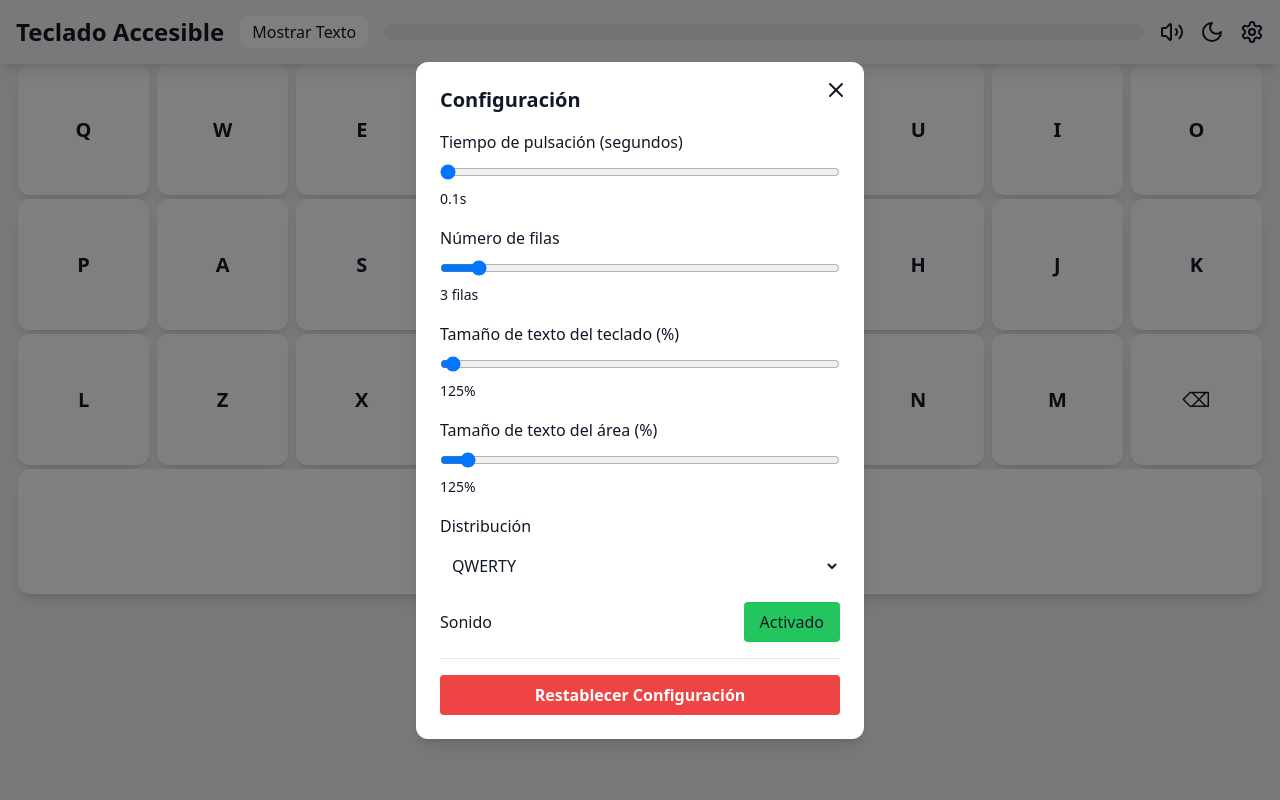
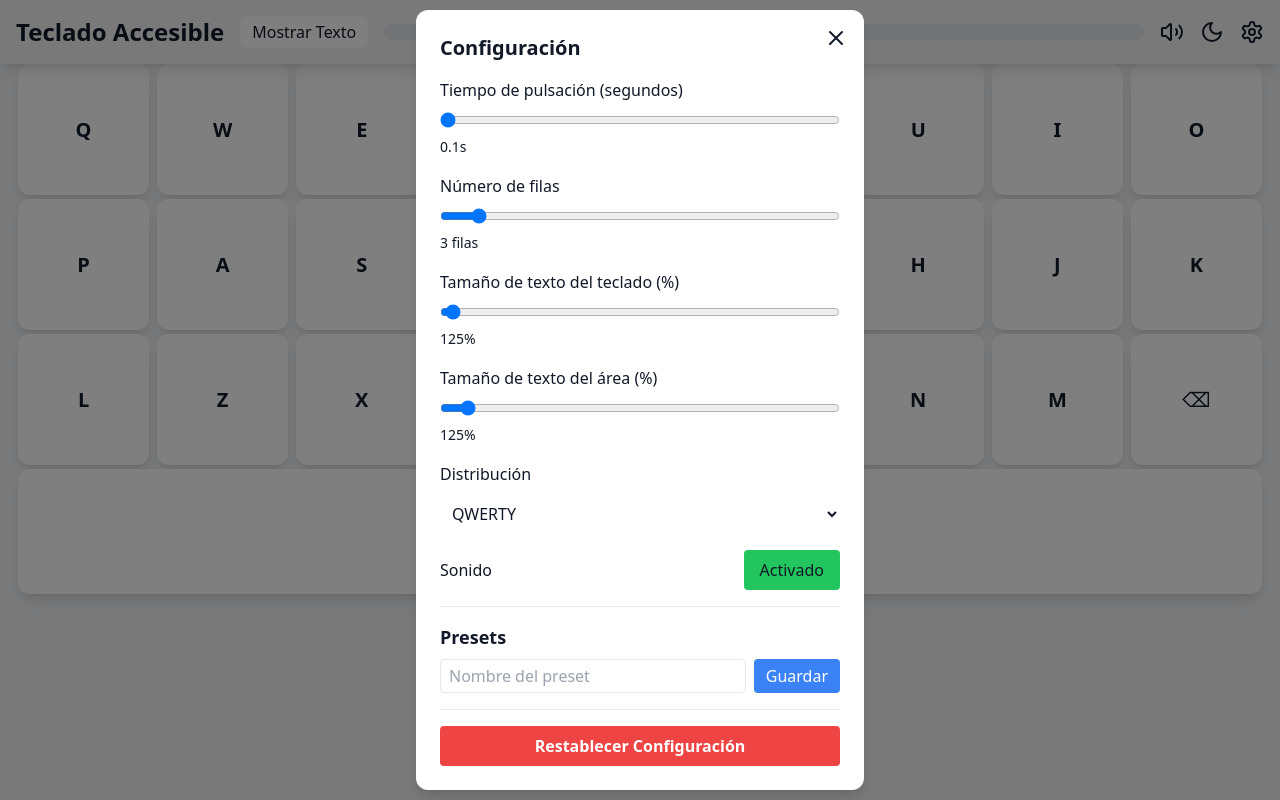
Before and after one commit to Chikedor/virtual-keyboard-test, a React (Vite) app: page / in a window 1280 px wide. Both pictures are taken after a click on the button 1252 px from the left and 32 px from the top of the page. Built offline with nearby package versions, Linux system fonts and the light colour scheme.

Commit message:
feat: Centrado de teclas y sistema de presets

```diff
--- a/src/components/VirtualKeyboard.tsx
+++ b/src/components/VirtualKeyboard.tsx
@@ -15,6 +15,11 @@ interface KeyboardSettings {
   textareaFontSize: number;
   spacing: number;
   layout: "qwerty" | "abc";
+}
+
+interface Preset {
+  name: string;
+  settings: KeyboardSettings;
 }
 
 // Configuración por defecto
@@ -38,6 +43,22 @@ const loadSettings = (): KeyboardSettings => {
 
 const saveSettings = (settings: KeyboardSettings): void => {
   localStorage.setItem("keyboardSettings", JSON.stringify(settings));
+};
+
+const loadPresets = (): Preset[] => {
+  const saved = localStorage.getItem("keyboardPresets");
+  return saved ? JSON.parse(saved) : [];
+};
+
+const savePreset = (name: string, settings: KeyboardSettings): void => {
+  const presets = loadPresets();
+  presets.push({ name, settings });
+  localStorage.setItem("keyboardPresets", JSON.stringify(presets));
+};
+
+const deletePreset = (name: string): void => {
+  const presets = loadPresets().filter((preset) => preset.name !== name);
+  localStorage.setItem("keyboardPresets", JSON.stringify(presets));
 };
 
 // Definir las teclas en ambos órdenes
@@ -68,6 +89,7 @@ const getThemeClasses = (theme: string) => {
 const VirtualKeyboard: React.FC = () => {
   const [input, setInput] = useState("");
   const [settings, setSettings] = useState<KeyboardSettings>(loadSettings());
+  const [presets, setPresets] = useState<Preset[]>(loadPresets());
   const [predictions, setPredictions] = useState<string[]>([]);
   const [activeKey, setActiveKey] = useState<string | null>(null);
   const [showSettings, setShowSettings] = useState(false);
@@ -307,7 +329,10 @@ const VirtualKeyboard: React.FC = () => {
   };
 
   // Componente de Settings
-  const SettingsPanel = () => (
+  const SettingsPanel = () => {
+    const [newPresetName, setNewPresetName] = useState("");
+
+    return (
       <div
         className={`fixed inset-0 bg-black bg-opacity-50 z-30 ${
           showSettings ? "flex" : "hidden"
@@ -482,6 +507,59 @@ const VirtualKeyboard: React.FC = () => {
               </button>
             </div>
 
+            {/* Presets Section */}
+            <div className="mt-4 border-t pt-4">
+              <h3 className="text-lg font-semibold mb-2">Presets</h3>
+
+              {/* Save New Preset */}
+              <div className="flex gap-2 mb-4">
+                <input
+                  type="text"
+                  value={newPresetName}
+                  onChange={(e) => setNewPresetName(e.target.value)}
+                  placeholder="Nombre del preset"
+                  className="flex-1 px-2 py-1 border rounded"
+                />
+                <button
+                  onClick={() => {
+                    if (newPresetName.trim()) {
+                      handleSavePreset(newPresetName.trim());
+                      setNewPresetName("");
+                    }
+                  }}
+                  className="px-3 py-1 bg-blue-500 text-white rounded hover:bg-blue-600"
+                >
+                  Guardar
+                </button>
+              </div>
+
+              {/* Preset List */}
+              <div className="space-y-2">
+                {presets.map((preset) => (
+                  <div
+                    key={preset.name}
+                    className="flex items-center justify-between bg-gray-100 dark:bg-gray-700 p-2 rounded"
+                  >
+                    <span>{preset.name}</span>
+                    <div className="flex gap-2">
+                      <button
+                        onClick={() => handleLoadPreset(preset)}
+                        className="px-2 py-1 bg-green-500 text-white rounded hover:bg-green-600"
+                      >
+                        Cargar
+                      </button>
+                      <button
+                        onClick={() => handleDeletePreset(preset.name)}
+                        className="px-2 py-1 bg-red-500 text-white rounded hover:bg-red-600"
+                      >
+                        Eliminar
+                      </button>
+                    </div>
+                  </div>
+                ))}
+              </div>
+            </div>
+
             {/* Botón de Reset */}
             <div className="mt-6 pt-4 border-t">
               <button
@@ -505,6 +583,35 @@ const VirtualKeyboard: React.FC = () => {
         </div>
       </div>
     );
+  };
+
+  const keyClasses = `
+    flex items-center justify-center
+    w-full h-full
+    rounded-lg
+    transition-colors
+    ${getThemeClasses(settings.theme)}
+    text-center
+    p-2
+    select-none
+    touch-none
+    ${settings.fontSize ? `text-[${settings.fontSize}rem]` : "text-xl"}
+  `;
+
+  const handleSavePreset = (name: string) => {
+    savePreset(name, settings);
+    setPresets(loadPresets());
+  };
+
+  const handleLoadPreset = (preset: Preset) => {
+    setSettings(preset.settings);
+    saveSettings(preset.settings);
+  };
+
+  const handleDeletePreset = (name: string) => {
+    deletePreset(name);
+    setPresets(loadPresets());
+  };
 
   return (
     <div
@@ -780,7 +887,7 @@ const VirtualKeyboard: React.FC = () => {
                           ? "scale-95"
                           : "scale-100"
                       }
-                      ${getThemeClasses(settings.theme)}
+                      ${keyClasses}
                       shadow-lg focus:outline-none focus:ring-4 focus:ring-blue-300
                       flex items-center justify-center touch-manipulation select-none
                       ${isSpaceKey ? "text-2xl" : ""}
```
Lines whose indentation alone changed are shown as unchanged.
